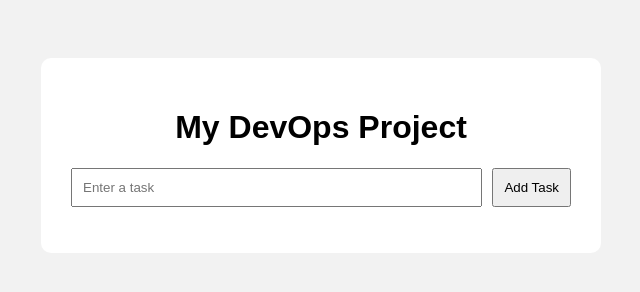
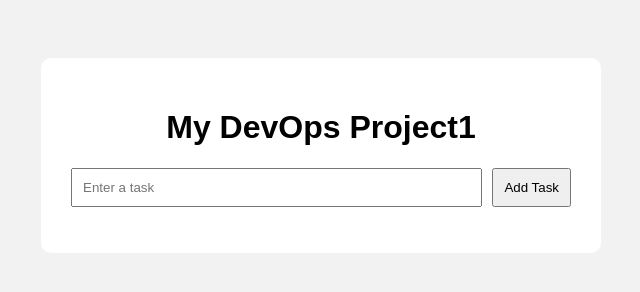
Before and after one commit to Harshavardhana-v/devops-task-manager, a plain HTML site: page index.html in a window 1280 px wide. Shown: the whole page, without its empty margins (319-959 px from the left). Drawn offline with Linux system fonts and the light colour scheme.

Commit message:
Modified in index.html

```diff
--- a/index.html
+++ b/index.html
@@ -9,7 +9,7 @@
 
     <div class="container">
 
-        <h1>My DevOps Project</h1>
+        <h1>My DevOps Project1</h1>
 
         <div class="input-area">
             <input type="text" id="taskInput" placeholder="Enter a task">
```
